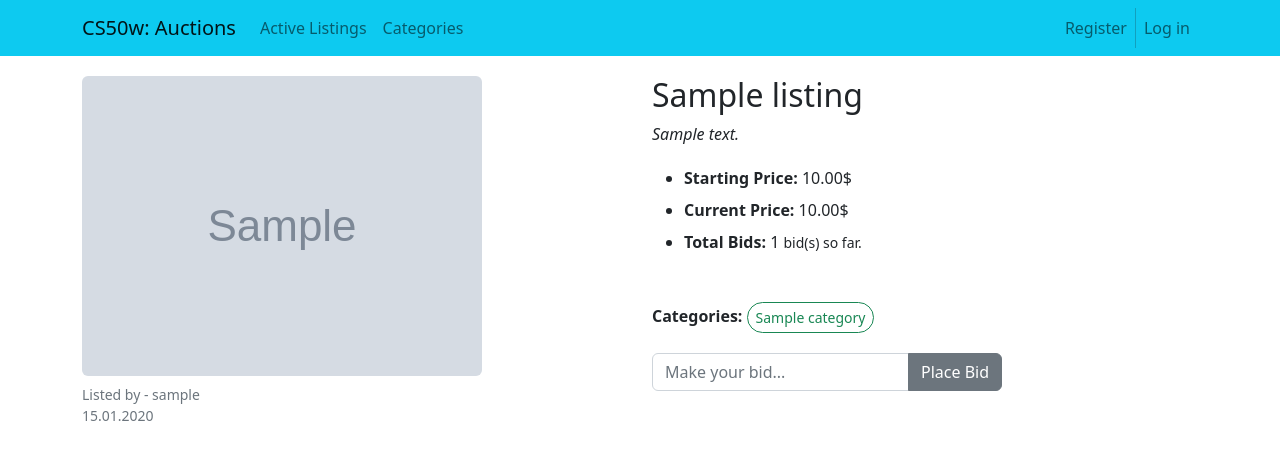
After one commit to v0teforpedro/CS50w-Commerce, a Django app: page /lot/1 in a window 1280 px wide. The commit adds this page. Shown: the top 460 px of the page. Run offline with Django 3.2, Linux system fonts and the light colour scheme; tables that the repository leaves empty hold one stand-in row (values such as "Sample post"); grey boxes marked "Sample" are stand-in pictures; parts of the project's set-up code (start-up, migrations or seed data) failed here and were passed over; some libraries are stand-ins or nearby versions.

Commit message:
- implemented bid placement

```diff
--- a/auctions/forms.py
+++ b/auctions/forms.py
@@ -1,6 +1,10 @@
+from crispy_forms.bootstrap import FieldWithButtons
+from crispy_forms.helper import FormHelper
+from crispy_forms.layout import Field, Submit
+
 from django import forms
 
-from .models import Listing, Category
+from .models import Bid, Category, Listing
 
 
 class ListingCreateForm(forms.ModelForm):
@@ -30,4 +34,33 @@
             'start_price': forms.NumberInput(attrs={'step': 0.25}),
         }
 
-        exclude = ['is_active', 'created_by']
+
+class BidCreateForm(forms.ModelForm):
+
+    def __init__(self, *args, **kwargs):
+        super().__init__(*args, **kwargs)
+        self.helper = FormHelper(self)
+        self.helper.form_show_labels = False
+        self.helper.add_layout(FieldWithButtons(
+            Field('amount', placeholder='Make your bid...', step='0.25'),
+            Submit('bid', 'Place Bid', css_class='btn-secondary'),
+            input_size="input-group",
+        ))
+
+    class Meta:
+        model = Bid
+        fields = (
+            'amount',
+        )
+        # labels = {
+        #     'amount': ''
+        # }
+        # widgets = {
+        #     'amount': forms.NumberInput(attrs={
+        #         'step': 0.25,
+        #         'class': 'form-control',
+        #         'placeholder': 'Make your bid...',
+        #         'aria-describedby': 'button-addon2',
+        #         'aria-label': 'Make your bid...',
+        #     }),
+        # }
--- a/auctions/models.py
+++ b/auctions/models.py
@@ -27,7 +27,7 @@
     # curr_price = models.PositiveIntegerField(blank=True)
     image = models.ImageField(upload_to='auctions/img/', default='default_image.png', verbose_name='Photo')
     description = models.TextField(max_length=255, null=True, blank=True)
-    categories = models.ManyToManyField(Category, null=True, blank=True)
+    categories = models.ManyToManyField(Category, blank=True)
     created_by = models.ForeignKey(User, on_delete=models.CASCADE)
     created_on = models.DateField(auto_now_add=True)
     is_active = models.BooleanField(default=True)
@@ -51,7 +51,10 @@
 
     @property
     def current_price(self):
-        return self.bids.aggregate(Max('amount')).get('amount__max')
+        try:
+            return format(self.bids.aggregate(Max('amount')).get('amount__max'), '.2f')
+        except TypeError:
+            return self.start_price
 
 
 class Comment(models.Model):
@@ -79,11 +82,14 @@
         return f'Bidder: {self.bid_by.username}, Amount: {self.amount}, Lot: {self.listing.name}'
 
     def clean(self):
-        if not self.listing.current_price:
-            if self.amount <= self.listing.start_price:
-                raise ValidationError('The bid must be greater than starting price')
-        elif self.amount <= self.listing.current_price:
-            raise ValidationError('The bid must be greater than current price')
+        if self.amount <= float(self.listing.current_price):
+            raise ValidationError('Your bid must be greater than current price.')
+
+        # if not self.listing.current_price:
+        #     if self.amount <= self.listing.start_price:
+        #         raise ValidationError('Your bid must be greater than starting price')
+        # elif self.amount <= float(self.listing.current_price):
+        #     raise ValidationError('Your bid must be greater than current price')
 
     # def save(self, *args, **kwargs):
     #     if self.amount > self.listing.curr_price:
--- /dev/null
+++ b/auctions/templates/auctions/listing_page.html
@@ -0,0 +1,53 @@
+{% extends "auctions/layout.html" %}
+
+{% block title %} {{ title }} {% endblock %}
+
+{% load crispy_forms_filters %}
+{% load crispy_forms_tags %}
+
+{% block body %}
+    <div class="row">
+        <div class="col-sm-6">
+            <figure class="figure">
+                <img src="{{ data.image.url }}" class="figure-img img-fluid rounded" alt="...">
+                <figcaption class="figure-caption">Listed by - {{ data.created_by }}</figcaption>
+                <figcaption class="figure-caption">{{ data.created_on }}</figcaption>
+            </figure>
+        </div>
+        <div class="col-sm-6">
+            <h2>{{ data.name }}</h2>
+            <p class="fst-italic">{{ data.description }}</p>
+            <ul class="lh-lg">
+                <li><b>Starting Price:</b> {{ data.start_price }}$</li>
+                <li><b>Current Price:</b> {{ data.current_price }}$</li>
+                <li><b>Total Bids:</b>
+                    {% if data.bid_count %}
+                        {{ data.bid_count }} <small>bid(s) so far.</small>
+                    {% else %}
+                        <small>No bids yet!</small>
+                    {% endif %}
+                </li>
+            </ul>
+            <br>
+            <p class="fw-bold">Categories:
+            {% for category in data.categories.all %}
+                    <a role="button" class="btn btn-outline-success btn-sm rounded-pill mt-1 mb-1"
+                       href="{% url 'auctions:cat_list' category.pk %}">{{ category.name }}</a>
+            {% endfor %}
+            </p>
+            <div class="d-flex">
+                {% crispy form %}
+            </div>
+{#            <div class="d-flex row-form-errors">{{ form|as_crispy_errors }}</div>#}
+        </div>
+    </div>
+    <div class="row">
+        <div class="col-sm-6">
+
+        </div>
+        <div class="col-sm-6">
+
+        </div>
+    </div>
+
+{% endblock %}
--- a/auctions/urls.py
+++ b/auctions/urls.py
@@ -12,5 +12,5 @@
     path("create", views.create_listing, name="add"),
     path("categories", views.categories, name="categories"),
     path("categories/<int:pk>", views.category_listing, name="cat_list"),
-
+    path("lot/<int:pk>", views.listing_page, name="lot_page"),
 ]
--- a/auctions/views.py
+++ b/auctions/views.py
@@ -2,7 +2,7 @@
 from django.db import IntegrityError
 from django.shortcuts import render, redirect
 
-from .forms import ListingCreateForm
+from .forms import ListingCreateForm, BidCreateForm
 from .models import User, Listing, Category
 
 
@@ -82,12 +82,27 @@
 
 def categories(request):
     data = Category.objects.all()
-    return render(request, "auctions/categories.html", context={'title': 'List of Categories', 'data': data})
+    return render(request, 'auctions/categories.html', context={'title': 'List of Categories', 'data': data})
 
 
 def category_listing(request, pk):
     data = Listing.objects.filter(categories=pk)
     category = Category.objects.get(pk=pk)
     name = category.name
+    return render(request, 'auctions/index.html', context={'title': name, 'data': data})
 
-    return render(request, "auctions/index.html", context={'title': name, 'data': data})
+
+def listing_page(request, pk):
+    data = Listing.objects.get(pk=pk)
+    title = f'Lot №{data.id} ({data.name})'
+    form = BidCreateForm()
+
+    if request.method == 'POST':
+        form = BidCreateForm(request.POST)
+        form.instance.listing = data
+        if form.is_valid():
+            form.instance.bid_by = request.user
+            form.save()
+            return redirect('auctions:lot_page', data.pk)
+
+    return render(request, 'auctions/listing_page.html', context={'data': data, 'title': title, 'form': form})
```
Also changed, not shown: auctions/templates/auctions/index.html (+3 -9 lines).
